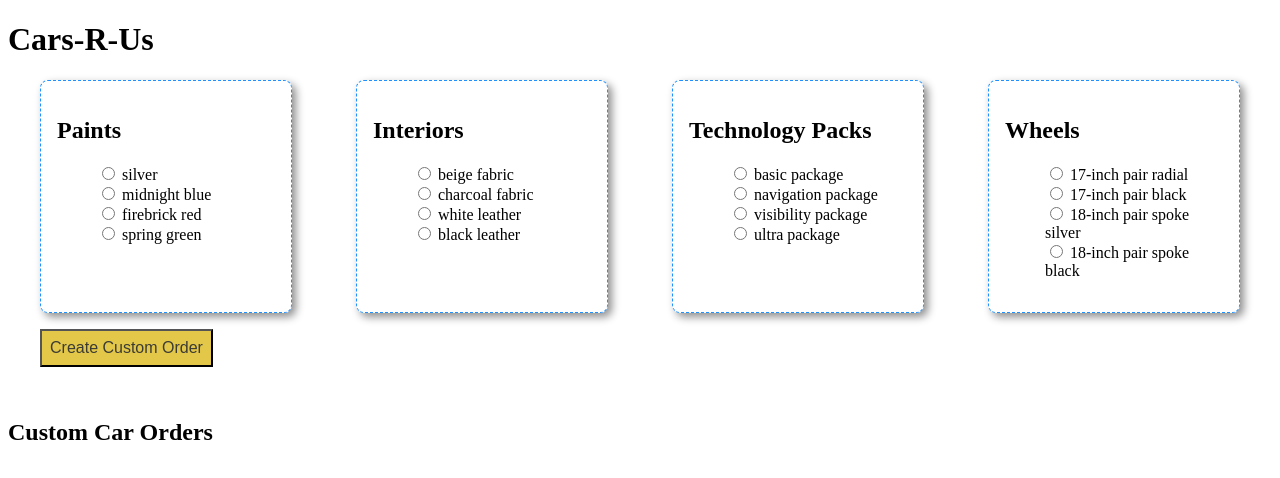
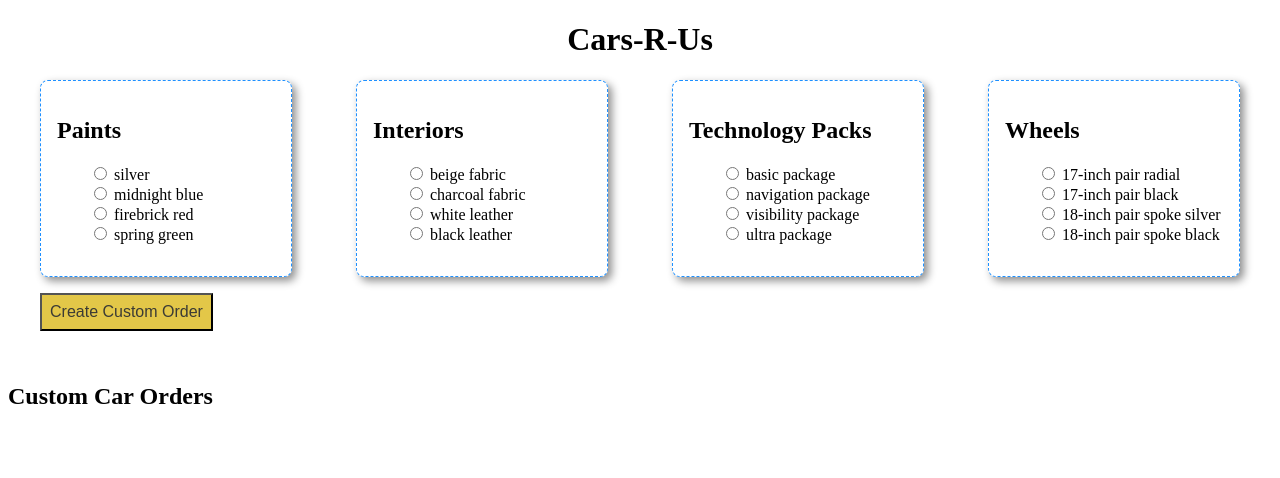
Before and after one commit to SBorghesani/cars-r-us, a plain HTML site: page index.html in a window 1280 px wide. Drawn offline with Linux system fonts and the light colour scheme.

Commit message:
added some styling

```diff
--- a/scripts/cars-r-us.js
+++ b/scripts/cars-r-us.js
@@ -11,6 +11,7 @@ document.addEventListener(
         const itemClicked = event.target
         if (itemClicked.id.startsWith("orderButton")) {
             addCustomOrder()
+
         }
 
     }
--- a/styles/main.css
+++ b/styles/main.css
@@ -1,8 +1,14 @@
 @import "detail.css";
 
+h1 {
+    display: flex;
+    align-items: center;
+    justify-content: center;
+}
 
 ul {
     list-style-type: none;
+    padding-inline-start: 2em;
 
 }
 
```
